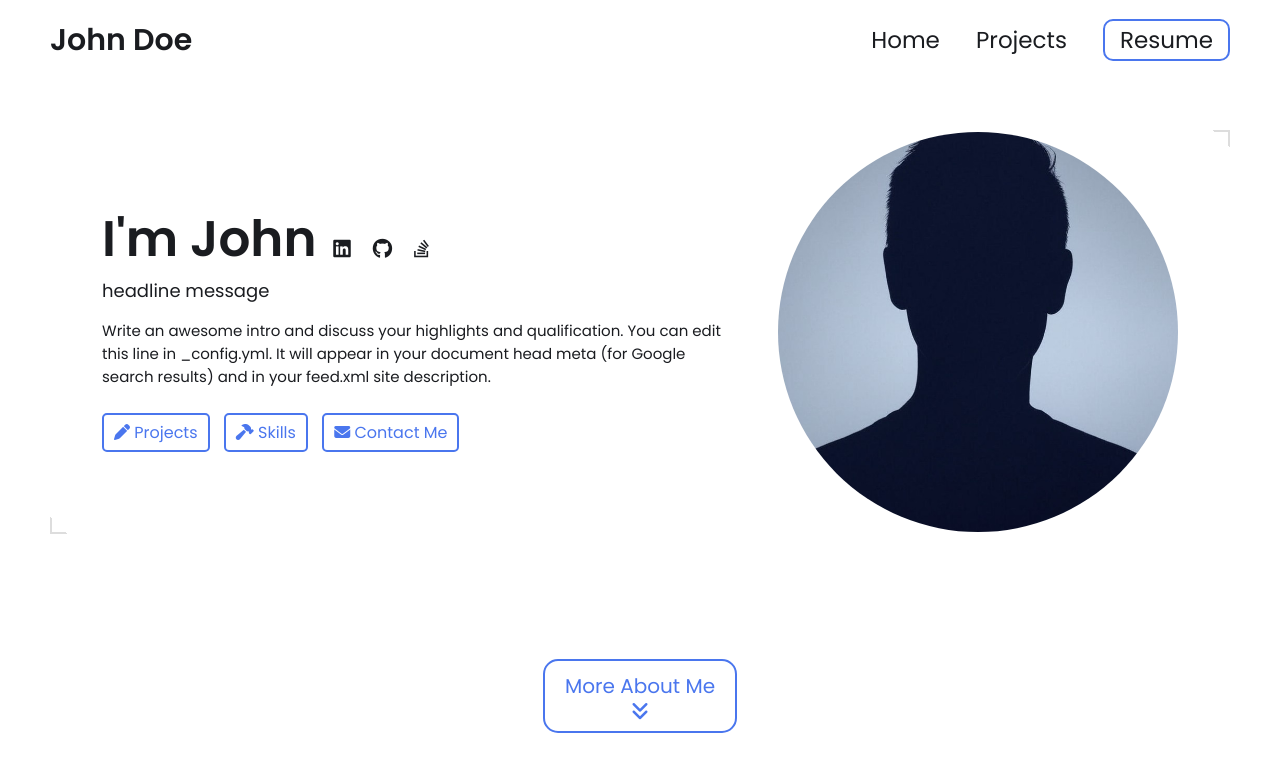
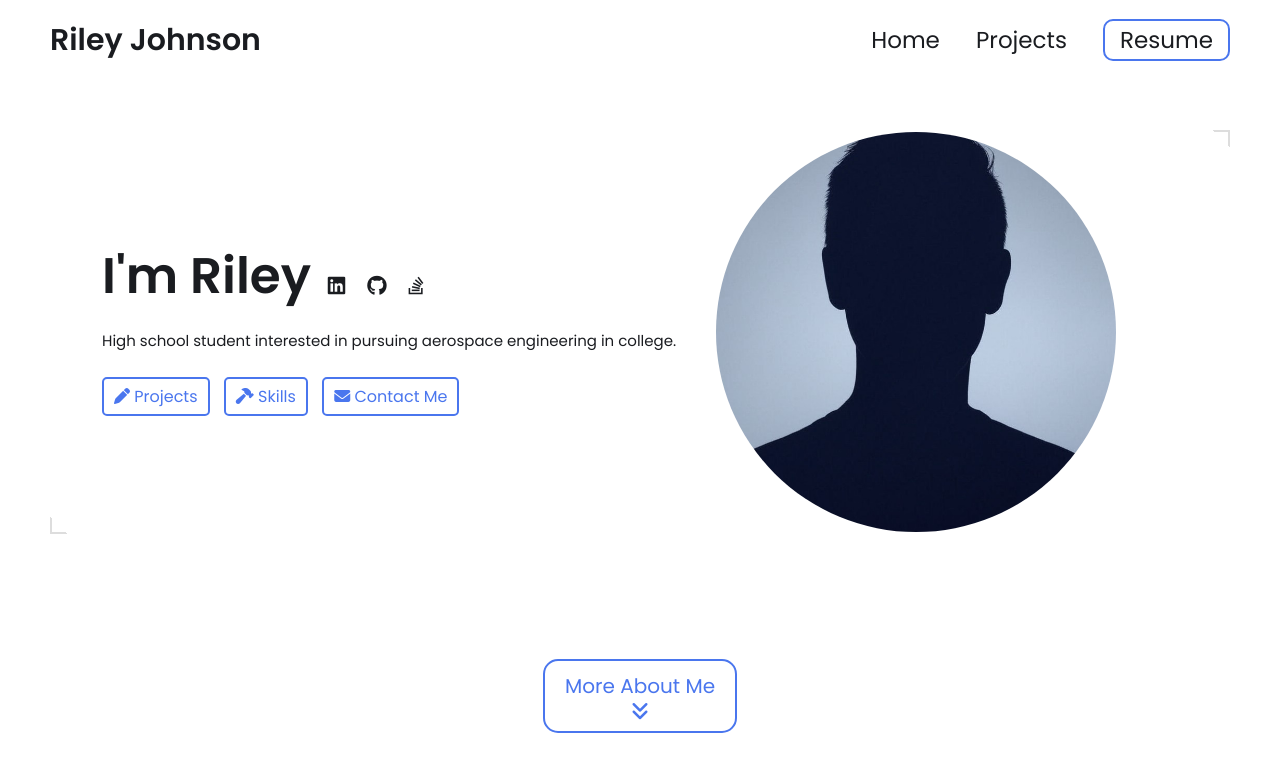
Before and after one commit to Riley-Johnson/Riley-Johnson.github.io, a Jekyll site: the page built from index.html, in a window 1280 px wide and 900 px high. Shown: the top 772 px of the window. Built offline with Jekyll 4.4.1, drawn with Linux system fonts in a browser that asks for light colours.

Commit message:
Update _config.yml

```diff
--- a/_config.yml
+++ b/_config.yml
@@ -7,17 +7,15 @@
 
 # Main Page Setup
 
-title: John Doe's Portfolio # This is what shows up in the tab of the browser
+title: Riley Johnson's Portfolio
 
 
 
 # Hero Section
-name: John Doe
-headline: headline message
+name: Riley Johnson
+headline:
 description: >- # dont remove this line. this will ignore all new lines until the next section
-  Write an awesome intro and discuss your highlights and qualification. You can edit this
-  line in _config.yml. It will appear in your document head meta (for
-  Google search results) and in your feed.xml site description.
+  High school student interested in pursuing aerospace engineering in college.
 
 # Place your profile image in /assets/images/profile-image/folder and edit the file name
 profile_image: ./assets/images/profile-image/avatar.jpeg
```
